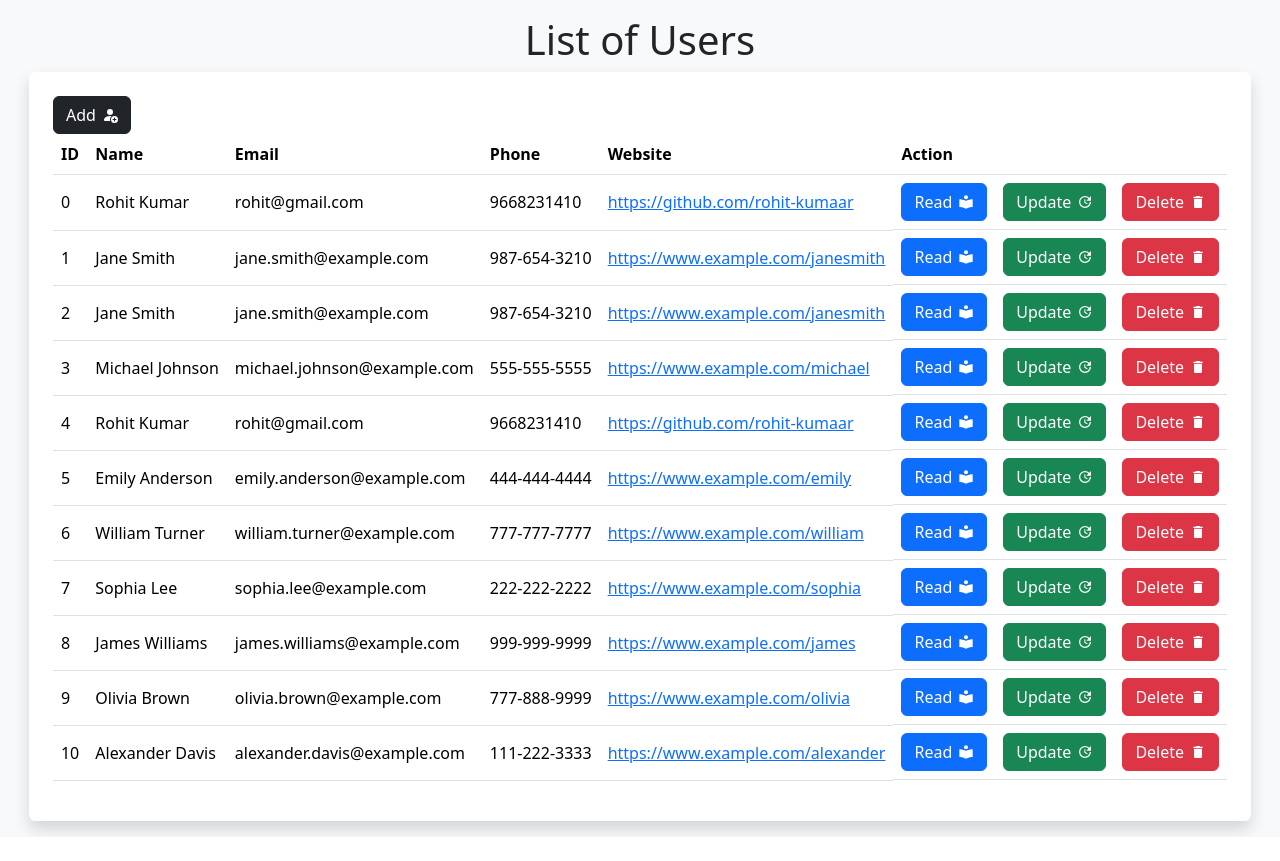
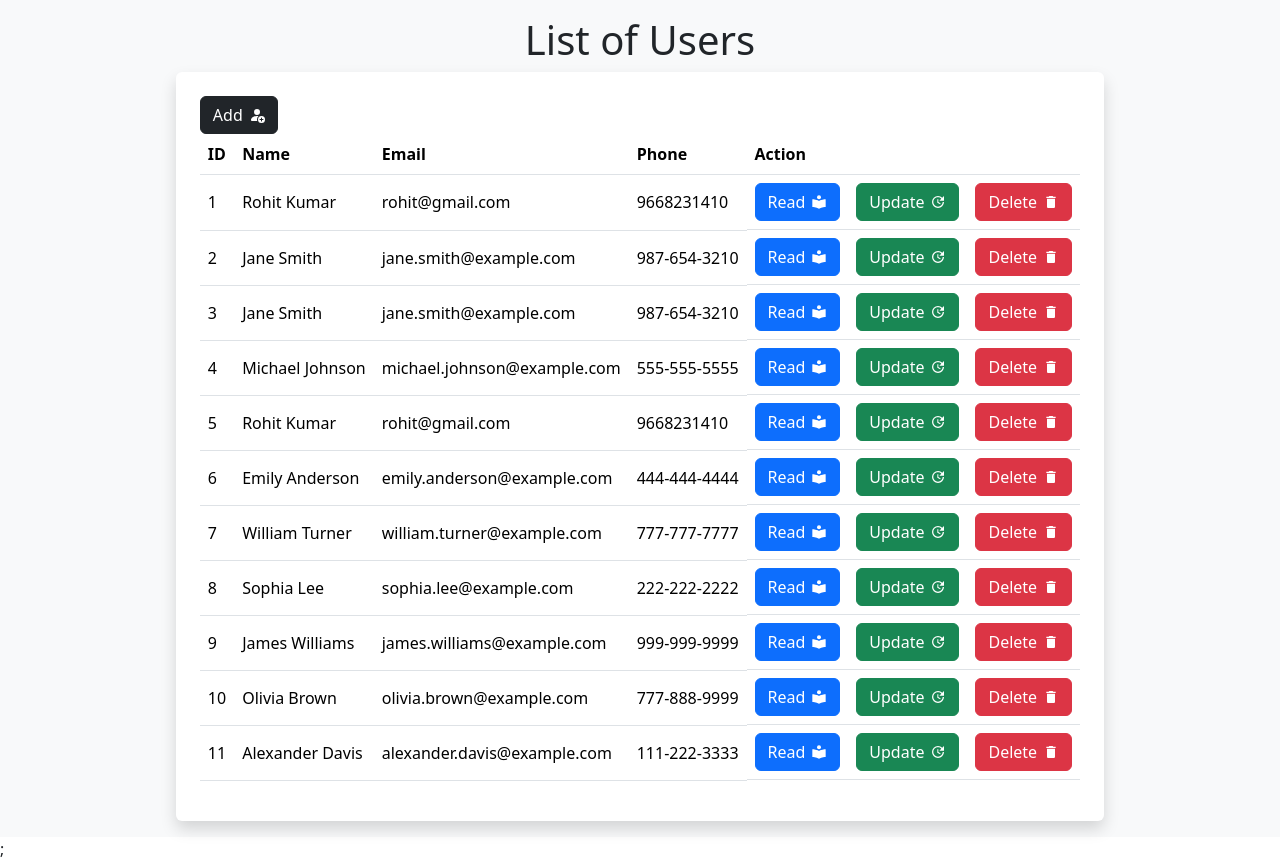
Before and after one commit to rohit-kumaar/crud-in-react-app, a React (Vite) app: page / in a window 1280 px wide. Before the commit the page ends 837 px from the top, so only its background shows below. Built offline with nearby package versions, Linux system fonts and the light colour scheme; data requests are answered from the project's data file.

Commit message:
api integration

```diff
--- a/config.js
+++ b/config.js
@@ -1 +1 @@
-export const MAIN_URL = "http://localhost:3001";
+export const MAIN_URL = "http://localhost:8080";
--- a/src/App.jsx
+++ b/src/App.jsx
@@ -10,40 +10,28 @@ const Read = lazy(() => import("./components/Read.jsx"));
 const router = createBrowserRouter([
   {
     path: ROUTE_PATH.Default,
-    element: (
-      <Suspense fallback={<Loading />}>
-        <Home />
-      </Suspense>
-    ),
+    element: <Home />,
   },
   {
     path: ROUTE_PATH.Create,
-    element: (
-      <Suspense fallback={<Loading />}>
-        <Create />
-      </Suspense>
-    ),
+    element: <Create />,
   },
   {
     path: `${ROUTE_PATH.Update}/:id`,
-    element: (
-      <Suspense fallback={<Loading />}>
-        <Update />
-      </Suspense>
-    ),
+    element: <Update />,
   },
   {
     path: `${ROUTE_PATH.Read}/:id`,
-    element: (
-      <Suspense fallback={<Loading />}>
-        <Read />
-      </Suspense>
-    ),
+    element: <Read />,
   },
 ]);
 
 function App() {
-  return <RouterProvider router={router} />;
+  return (
+    <Suspense fallback={<Loading />}>
+      <RouterProvider router={router} />;
+    </Suspense>
+  );
 }
 
 export default App;
--- a/src/components/Create.jsx
+++ b/src/components/Create.jsx
@@ -34,7 +34,6 @@ function Create() {
     axios
       .post(`${MAIN_URL}/users`, values)
       .then((res) => {
-        console.log(res);
         navigate(ROUTE_PATH.Default);
       })
       .catch((err) => {
--- a/src/components/Home.jsx
+++ b/src/components/Home.jsx
@@ -22,7 +22,7 @@ function Home() {
       .catch((err) => {
         console.log(err);
       });
-  }, []);
+  }, [userData]);
 
   const handleDelete = (id) => {
     if (id === 0) {
@@ -56,38 +56,32 @@ function Home() {
                 <th>Name</th>
                 <th>Email</th>
                 <th>Phone</th>
-                <th>Website</th>
                 <th>Action</th>
               </tr>
             </thead>
             <tbody>
-              {userData.map((user) => (
-                <tr key={user.id}>
-                  <td>{user.id}</td>
+              {userData.map((user, index) => (
+                <tr key={user._id}>
+                  <td>{index + 1}</td>
                   <td>{user.name}</td>
                   <td>{user.email}</td>
                   <td>{user.phone}</td>
-                  <td>
-                    <Link to={user.website} target="_blank">
-                      {user.website}
-                    </Link>
-                  </td>
                   <td className="d-flex gap-3 ">
                     <Link
-                      to={`${ROUTE_PATH.Read}/${user.id}`}
+                      to={`${ROUTE_PATH.Read}/${user._id}`}
                       className="btn btn-primary"
                     >
                       Read <BiSolidBookReader />
                     </Link>
                     <Link
-                      to={`${ROUTE_PATH.Update}/${user.id}`}
+                      to={`${ROUTE_PATH.Update}/${user._id}`}
                       className="btn btn-success"
                     >
                       Update <MdOutlineUpdate />
                     </Link>
                     <button
                       className="btn btn-danger"
-                      onClick={(e) => handleDelete(user.id)}
+                      onClick={(e) => handleDelete(user._id)}
                     >
                       Delete <MdDelete />
                     </button>
--- a/src/components/Read.jsx
+++ b/src/components/Read.jsx
@@ -41,7 +41,7 @@ function Read() {
 
           <div className="d-flex align-items-center">
             <Link
-              to={`${ROUTE_PATH.Update}/${id}`}
+              to={`${ROUTE_PATH.Update}/${userData._id}`}
               className="btn btn-success me-3"
             >
               Edit <AiOutlineEdit />
```
